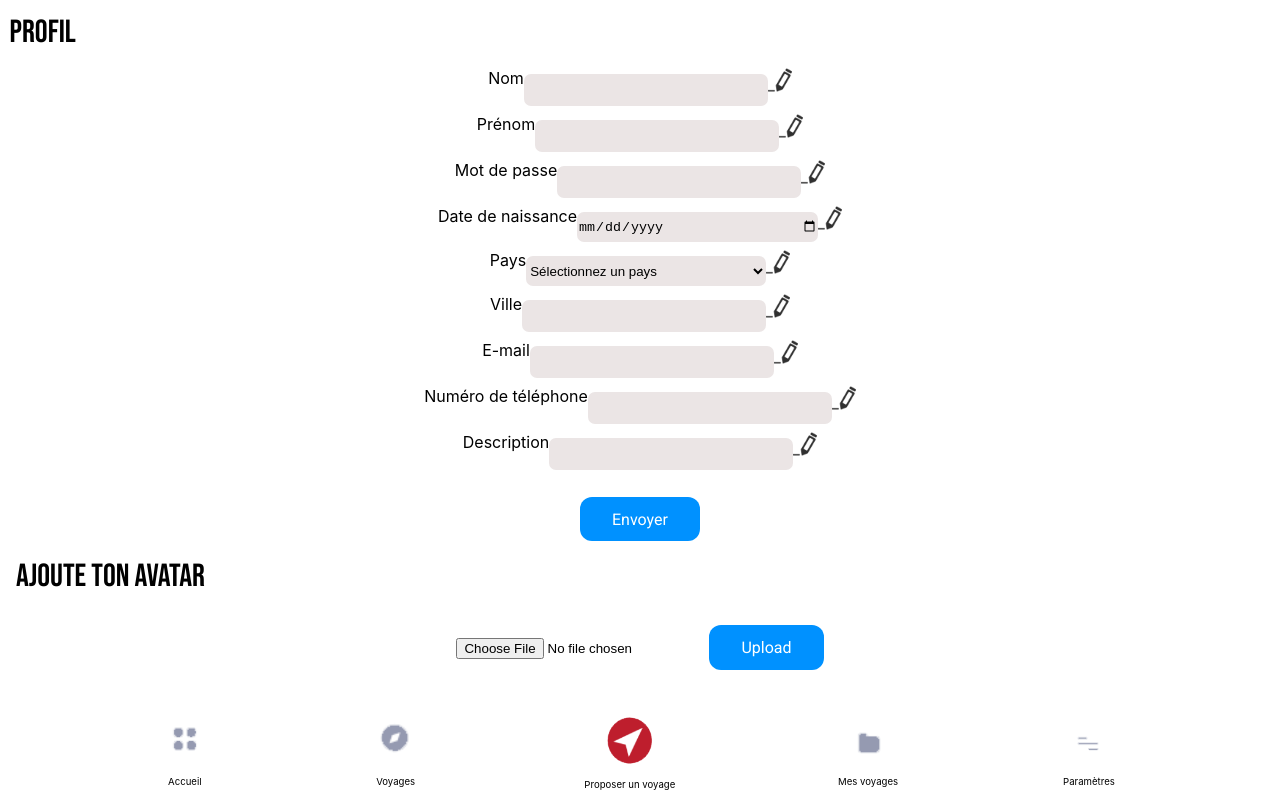
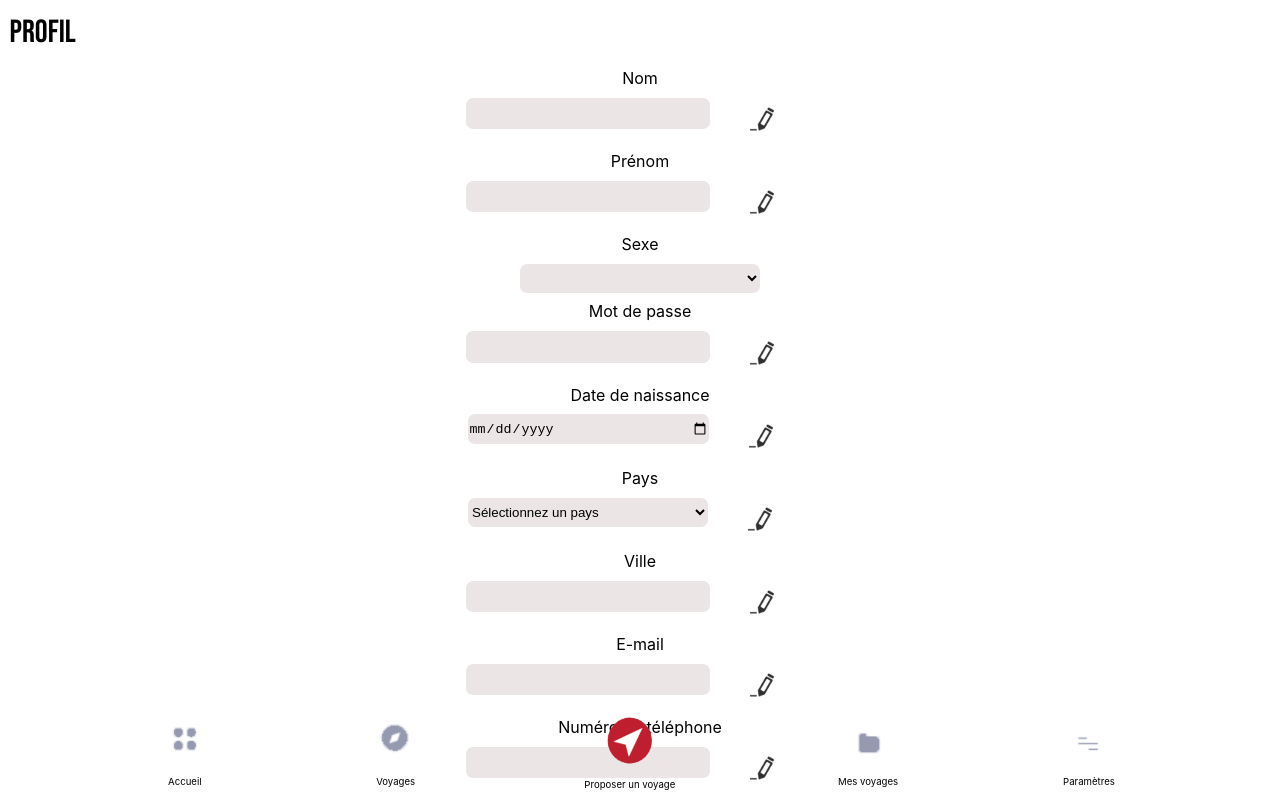
Before and after one commit to WildCodeSchool/reims-0919-js-tuk-tuk-travel, a React (Create React App) app in the folder tuktuktravel/: page /profile in a window 1280 px wide. Shown: the top 800 px of the page. Built offline with nearby package versions, Linux system fonts and the light colour scheme.

Commit message:
Add style

```diff
--- a/tuktuktravel/src/App.css
+++ b/tuktuktravel/src/App.css
@@ -459,24 +459,8 @@
 
 /* ----------------------------------------------------------------------------  USER PROFILE    ----------------------------------------------------------------------------- */
 
-.logo-modify > img {
-  width: 1.5em;
-  height: auto;
-  margin: 0;
-  padding: 0;
-}
 
-
-.modify-bloc {
-  display: flex;
-  flex-direction: row;
-  justify-content: space-evenly;
-  /* background-color: violet; */
-  vertical-align: middle;
-
-}
-
-.modify-bloc > input {
+.profile-input-img > input {
   border-radius:7px;
   background-color: rgb(235, 229, 229);
   border: none;
@@ -486,7 +470,47 @@
   margin-top: 0.5em;
 }
 
-.logo-modify {
+.profile-input-img > select {
+  border-radius:7px;
+  background-color: rgb(235, 229, 229);
+  border: none;
+  width: 18em;
+  height: 2.2em;
+  margin-bottom: 0.6em;
+  margin-top: 0.5em;
+}
+
+.profile-input-img > img {
+  align-items: inherit;
+}
+
+.profile-input-img{
+  display: flex;
+  margin-top: 0.2em;
+}
+
+.logo-modify > img {
+  width: 1.5em;
   margin: 0;
   padding: 0;
 }
+
+.logo-modify {
+  text-align: right;
+}
+
+.modify-user{
+  display: flex;
+  flex-direction: column;
+  align-items: center;
+  margin-top: 1em;
+}
+
+/* .modify-bloc {
+  display: flex;
+  flex-direction: row;
+  justify-content: space-evenly;
+  background-color: violet;
+  vertical-align: middle;
+
+} */
--- a/tuktuktravel/src/components/UserProfile.js
+++ b/tuktuktravel/src/components/UserProfile.js
@@ -47,81 +47,100 @@ class UserProfile extends Component {
 
   render(){
     return(
-      <div className='form-users'>
+      <div className='profile-form-users'>
         <div className="title-form-user">PROFIL</div>
 
-          <form className='add-user' onSubmit={this.submit} >
-            <div className='modify-bloc'>
+          <form className='modify-user' onSubmit={this.submit} >
+
               <label htmlFor="lastname">Nom</label>
+              <div className='profile-input-img'>
                 <input type="text" id="lastname" onChange={this.change} />
                 <figure className='logo-modify'>
                   <img className='img-logo-modify' src={logoModify} alt='Modify'/>
                 </figure>
               </div>
 
-            <div className='modify-bloc'>
+
               <label htmlFor="firstname">Prénom</label>
+              <div className='profile-input-img'>
                 <input type="text" id="firstname" onChange={this.change} />
                 <figure className='logo-modify'>
                   <img className='img-logo-modify' src={logoModify} alt='Modify'/>
                 </figure>
               </div>
 
-            <div className='modify-bloc'>
+
+              <label htmlFor="sex">Sexe</label>
+              <div className='profile-input-img'>
+                <select className="sex" id="sex" onChange={this.change} >
+                  <option value=""></option>
+                  <option value="homme">Homme</option>
+                  <option value="femme">Femme</option>
+                  <option value="autre">Autre</option>
+                </select>
+              </div>
+
+
               <label htmlFor="password">Mot de passe</label>
+              <div className='profile-input-img'>
                 <input type="text" id="password" onChange={this.change} />
                 <figure className='logo-modify'>
                   <img className='img-logo-modify' src={logoModify} alt='Modify'/>
                 </figure>
               </div>
 
-            <div className='modify-bloc'>
               <label htmlFor="birthday">Date de naissance</label>
+              <div className='profile-input-img'>
                 <input type="date" id="birthday" onChange={this.change} />
                 <figure className='logo-modify'>
                   <img className='img-logo-modify' src={logoModify} alt='Modify'/>
                 </figure>
               </div>
 
-            <div className='modify-bloc'>
               <label htmlFor="countrys">Pays</label>
+              <div className='profile-input-img'>
                 <CountryList country={this.state.country} change={this.change} id='countrys' />
                 <figure className='logo-modify'>
                   <img className='img-logo-modify' src={logoModify} alt='Modify'/>
                 </figure>
               </div>
 
-            <div className='modify-bloc'>
+
               <label htmlFor="city">Ville</label>
+              <div className='profile-input-img'>
                 <input type="text" id="city" onChange={this.change} />
                 <figure className='logo-modify'>
                   <img className='img-logo-modify' src={logoModify} alt='Modify'/>
                 </figure>
               </div>
 
-            <div className='modify-bloc'>
+
               <label htmlFor="email">E-mail</label>
+              <div className='profile-input-img'>
                 <input type="text" id="email" onChange={this.change} />
                 <figure className='logo-modify'>
                   <img className='img-logo-modify' src={logoModify} alt='Modify'/>
                 </figure>
               </div>
 
-            <div className='modify-bloc'>
+
               <label htmlFor="phone_number">Numéro de téléphone</label>
+              <div className='profile-input-img'>
                 <input type="text" id="phone_number" onChange={this.change} />
                 <figure className='logo-modify'>
                   <img className='img-logo-modify' src={logoModify} alt='Modify'/>
                 </figure>
               </div>
 
-            <div className='modify-bloc'>
+
               <label htmlFor="description">Description</label>
+              <div className='profile-input-img'>
                 <input type="text" id="description" onChange={this.change} />
                 <figure className='logo-modify'>
                   <img className='img-logo-modify' src={logoModify} alt='Modify'/>
                 </figure>
               </div>
+
 
             <button className='send-form-users'>Envoyer</button>
 
```
Lines whose indentation alone changed are shown as unchanged.
